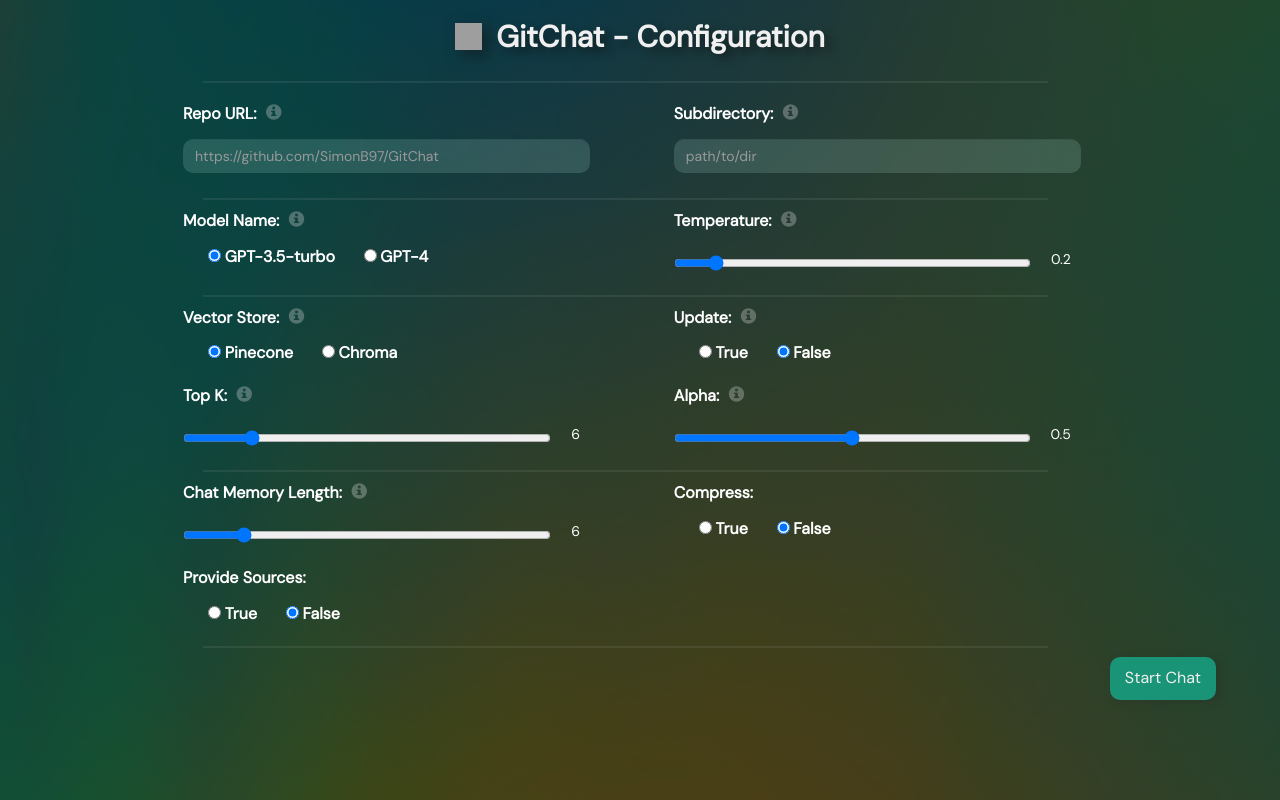
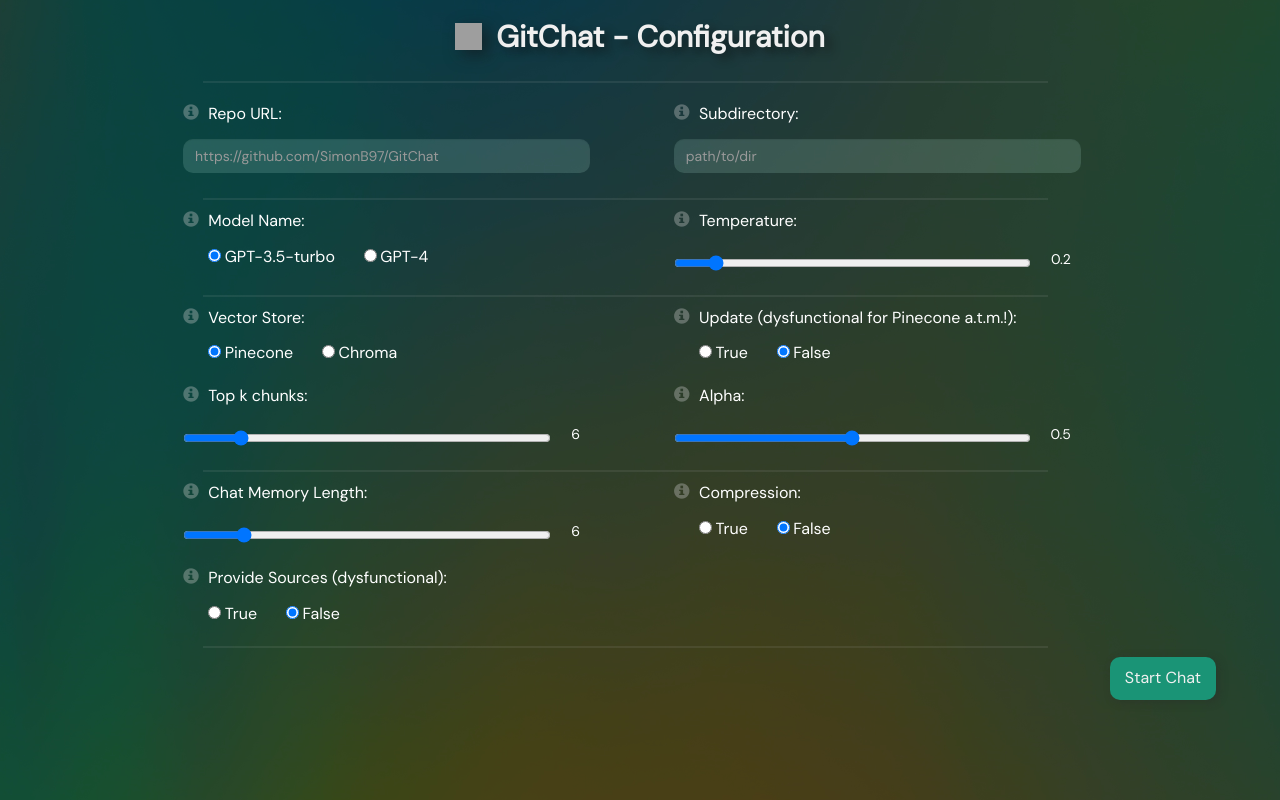
Before and after one commit to SimonB97/GitChat, a Flask app: page /start in a window 1280 px wide. Run offline with Flask 2, Linux system fonts and the light colour scheme; some libraries are stand-ins or nearby versions; grey boxes are pictures that could not be loaded.

Commit message:
refactor(ui): adjusted appearance
bugfix(server): added update functionality chroma

refactor(server): disabled update for pinecone as it is not working currently

```diff
--- a/TODO.txt
+++ b/TODO.txt
@@ -12,3 +12,7 @@ OTHER:
 - automatic text encoding recognition (https://charset-normalizer.readthedocs.io/en/latest/) (done for python)
 - finish qa with sources chain support:
     - display probabilty of each source, so that hybrid search can be fine tuned
+- add option to enable/disable providing the whole conversation history together with the question to the doc retriever vs just the question
+- ui: if update:
+    - set chunk size/ overlap
+    - file extensions to download
--- a/src/app.py
+++ b/src/app.py
@@ -42,6 +42,9 @@ def start():
         global provide_sources
         provide_sources = request.form["provide_sources"]
 
+        # Override sources setting because it is not yet implemented ! REMOVE THIS LINE WHEN IMPLEMENTED !!!
+        provide_sources = "false"
+
         print(f"repo url in request (complete): {repo_url}")
 
         # initiazlize the chatbot and store the variables in the global scope
--- a/src/templates/index.html
+++ b/src/templates/index.html
@@ -1,3 +1,4 @@
+<!-- index.html -->
 <!DOCTYPE html>
 <html>
 
--- a/src/templates/start_page.html
+++ b/src/templates/start_page.html
@@ -41,12 +42,12 @@
         }
 
         label {
-            /* font-weight: bold; */
+            font-weight: 400;
             font-size: 16px;
         }
 
         .info-icon {
-            margin-left: 5px;
+            margin-right: 5px;
         }
 
         .form-control {
@@ -209,23 +254,22 @@
                     classes: 'qtip-bootstrap'
                 },
                 position: {
-                    my: 'top center',
-                    at: 'bottom center',
+                    my: 'top left',
+                    at: 'bottom right',
                     adjust: {
-                        method: 'shift'
+                        method: 'flip (invert adjust.x/y)'
                     },
                 },
                 show: {
-                    event: 'mouseenter',
+                    // on click
+                    event: 'click',
                     effect: function() { $(this).fadeIn(250); },
                     solo: true
                 },
                 hide: {
-                    event: 'unfocus',
+                    event: 'unfocus click',
                     effect: function() { $(this).fadeOut(250); }
                 },
-
-
             });
         });
     </script>
@@ -242,16 +286,16 @@
             <div class="form-options"></div>
             <div class="horizontal-line"></div>
                 <div class="form-group form-group-textarea">
-                    <label for="repo_url">Repo URL: <i class="info-icon glyphicon glyphicon-info-sign" data-tooltip="Enter the repository URL here. <br><br>For example: <br> https://github.com/SimonB97/GitChat"></i></label>
+                    <label for="repo_url"><i class="info-icon glyphicon glyphicon-info-sign" data-tooltip="Enter the repository URL here. <br><br>For example: <br> https://github.com/SimonB97/GitChat"></i> Repo URL: </label>
                     <input type="text" class="form-control" id="repo_url" name="repo_url" placeholder="https://github.com/SimonB97/GitChat" required>
                 </div>
                 <div class="form-group form-group-textarea">
-                    <label for="subdirectory">Subdirectory: <i class="info-icon glyphicon glyphicon-info-sign" data-tooltip="Enter the subdirectory of the repository or leave blank to load the whole repository.<br><br> For example: <br>src/templates"></i></label>
+                    <label for="subdirectory"><i class="info-icon glyphicon glyphicon-info-sign" data-tooltip="Enter the subdirectory of the repository or leave blank to load the whole repository.<br><br> For example: <br>src/templates"></i> Subdirectory: </label>
                     <input type="text" class="form-control" id="subdirectory" name="subdirectory" placeholder="path/to/dir">
                 </div>
                 <div class="horizontal-line"></div>
                 <div class="form-group">
-                    <label for="model_name">Model Name: <i class="info-icon glyphicon glyphicon-info-sign" data-tooltip="Select the model for Question Answering here. <br><br> GPT-4: most capable, slower <br> GPT-3.5-turbo: very capable, very fast"></i></label>
+                    <label for="model_name"><i class="info-icon glyphicon glyphicon-info-sign" data-tooltip="Select the model for Question Answering here. <br><br> GPT-4: most capable, slower <br> GPT-3.5-turbo: very capable, very fast"></i> Model Name: </label>
                     <div>
                         <input type="radio" id="gpt-3.5-turbo" name="model_name" value="gpt-3.5-turbo" checked>
                         <label for="gpt-3.5-turbo">GPT-3.5-turbo</label>
@@ -260,7 +304,7 @@
                     </div>
                 </div>
                 <div class="form-group">
-                    <label for="temperature">Temperature: <i class="info-icon glyphicon glyphicon-info-sign" data-tooltip="What sampling temperature to use, between 0 and 2. <br><br>Higher values like 0.8 will make the output more random, while lower values like 0.2 will make it more focused and deterministic."></i></label>
+                    <label for="temperature"><i class="info-icon glyphicon glyphicon-info-sign" data-tooltip="What sampling temperature to use, between 0 and 2. <br><br>Higher values like 0.8 will make the output more random, while lower values like 0.2 will make it more focused and deterministic."></i> Temperature: </label>
                     <div class="slider-container">
                         <input type="range" class="form-control" id="temperature" name="temperature" min="0" max="2" step="0.1" value="0.2" oninput="updateSliderValue(this, 'temperature_output')" required>
                         <span id="temperature_output">0.2</span>
@@ -268,7 +312,7 @@
                 </div>
                 <div class="horizontal-line"></div>
                 <div class="form-group">
-                    <label for="vector_store">Vector Store: <i class="info-icon glyphicon glyphicon-info-sign" data-tooltip="Select the vector store to use here. <br><br>    Pinecone (cloud): best results, limited *requires API key* <br>Chroma (local): free, unlimited local indexes"></i></label>
+                    <label for="vector_store"><i class="info-icon glyphicon glyphicon-info-sign" data-tooltip="Select the vector store to use here. <br><br>    Pinecone (cloud): best results, limited *requires API key* <br>Chroma (local): free, unlimited local indexes"></i> Vector Store: </label>
                     <div>
                         <input type="radio" id="vector_store_pinecone" name="vector_store" value="pinecone" checked>
                         <label for="vector_store_pinecone">Pinecone</label>
@@ -277,7 +321,7 @@
                     </div>
                 </div>
                 <div class="form-group">
-                    <label for="update">Update: <i class="info-icon glyphicon glyphicon-info-sign" data-tooltip="Whether to update the vector store with the latest data, will take longer to load."></i></label>
+                    <label for="update"><i class="info-icon glyphicon glyphicon-info-sign" data-tooltip="Whether to update the vector store with the latest data, will take longer to load."></i> Update (dysfunctional for Pinecone a.t.m.!): </label>
                     <div>
                         <input type="radio" id="update_true" name="update" value="true">
                         <label for="update_true">True</label>
@@ -286,15 +330,15 @@
                     </div>
                 </div>
                 <div class="form-group">
-                    <label for="top_k">Top K: <i class="info-icon glyphicon glyphicon-info-sign" data-tooltip="The number of chunks to return by the document retriever. <br><br> Note:  Depending on the chunk size and context window size of the model, too high values might fill up the context window, which leads to the LLM 'forgetting' some earlier lines of text. I suggest to try something between 5 and 15. (Chunk size is currently hardcoded: 1000 characters)"></i></label>
+                    <label for="top_k"><i class="info-icon glyphicon glyphicon-info-sign" data-tooltip="The number of chunks to return by the document retriever. <br><br> Note:  Depending on the chunk size and context window size of the model, too high values might fill up the context window, which leads to the LLM 'forgetting' some earlier lines of text. I suggest to try something between 5 and 15. (Chunk size is currently hardcoded: 1000 characters)"></i> Top k chunks: </label>
                     <div class="slider-container">
-                        <input type="range" class="form-control" id="top_k" name="top_k" min="1" max="30" step="1" value="6" oninput="updateSliderValue(this, 'top_k_output')" required>
+                        <input type="range" class="form-control" id="top_k" name="top_k" min="1" max="50" step="1" value="8" oninput="updateSliderValue(this, 'top_k_output')" required>
                         <span id="top_k_output">6</span>
                     </div>
                 </div>
                 <div id="alpha_form" class="form-group">
-                    <label for="alpha">Alpha: <i class="info-icon glyphicon glyphicon-info-sign" data-tooltip="The alpha parameter controls the weighting between the dense and sparse vector search scores when Hybrid Search is used, which is currently the only search option for Pinecone. (see: https://www.pinecone.io/learn/hybrid-search-intro/)
-                    [1 -> Dense Search, 0 -> Sparse Search, 0.5 -> Hybrid Search] Advice: Use higher values for documents that are likely similar to the training domain of the LLM. Use lower values for documents with domain-specific language (e.g. Code, Medical Research Papers)" ></i></label>
+                    <label for="alpha"><i class="info-icon glyphicon glyphicon-info-sign" data-tooltip="The alpha parameter controls the weighting between the dense and sparse vector search scores when Hybrid Search is used, which is currently the only search option for Pinecone. <br>(see: https://www.pinecone.io/learn/hybrid-search-intro/) <br><br>
+                        1 means dense search <br> 0 means sparse search <br> 0.5 means hybrid search <br><br> Advice: Use higher values for documents that are likely similar to the training domain of the LLM. Use lower values for documents with domain-specific language (e.g. medical research rapers, maybe code)" ></i> Alpha: </label>
                     <div class="slider-container">
                         <input type="range" class="form-control" id="alpha" name="alpha" min="0.1" max="0.9" step="0.1" value="0.5" oninput="updateSliderValue(this, 'alpha_output')" required>
                         <span id="alpha_output">0.5</span>
@@ -302,14 +346,14 @@
                 </div>
                 <div class="horizontal-line"></div>
                 <div class="form-group">
-                    <label for="mem_window_k">Chat Memory Length: <i class="info-icon glyphicon glyphicon-info-sign" data-tooltip="Enter the memory window size here. This determines how many of the latest messages should be kept in the AIs memory."></i></label>
+                    <label for="mem_window_k"><i class="info-icon glyphicon glyphicon-info-sign" data-tooltip="Enter the memory window size here. This determines how many of the latest messages should be kept in the AIs memory."></i> Chat Memory Length: </label>
                     <div class="slider-container">
                         <input type="range" class="form-control" id="mem_window_k" name="mem_window_k" min="0" max="40" step="1" value="6" oninput="updateSliderValue(this, 'mem_window_k_output')" required>
                         <span id="mem_window_k_output">6</span>
                     </div>
                 </div>
                 <div class="form-group">
-                    <label for="compress">Compress:</label>
+                    <label for="compress"><i class="info-icon glyphicon glyphicon-info-sign" data-tooltip="Whether to use the Contextual Compression Retriever from Langchain. <br> This is a tool that uses another retriever (LLM) to get relevant documents for a query, and then applies compressors and document transformers to filter out irrelevant or redundant information and return only the most relevant content to the user. <br><br>Note: This will make repsonse times slower, depending on the model used. <br><br> When enabled, choose a model for compression from the displayed drop-down menu."></i> Compression: </label>
                     <div>
                         <input type="radio" id="compress_true" name="compress" value="true" onchange="toggleModelNameCompressor()">
                         <label for="compress_true">True</label>
@@ -319,9 +363,9 @@
                     </div>
                 </div>
                 <div class="form-group form-group-textarea">
-                    <label for="model_name_compressor">Model Name Compressor:</label>
+                    <label for="model_name_compressor">Compression model:</label>
                     <div>
-                        <select id="model_name_compressor" name="model_name_compressor" class="form-control">
+                        <select id="model_name_compressor" name="model_name_compressor" class="form-control drop-down">
                             <option value="text-davinci-003">text-davinci-003</option>
                             <option value="text-davinci-002">text-davinci-002</option>
                             <option value="gpt-3.5-turbo">gpt-3.5-turbo</option>
@@ -335,7 +379,7 @@
                     </div>
                 </div>
                 <div class="form-group">
-                    <label for="provide_sources">Provide Sources:</label>
+                    <label for="provide_sources"><i class="info-icon glyphicon glyphicon-info-sign" data-tooltip="Whether to provide sources for the answers. <br><br>Note: WORK IN PROGRESS! Not functional."></i> Provide Sources (dysfunctional): </label>
                     <div>
                         <input type="radio" id="provide_sources_true" name="provide_sources" value="true">
                         <label for="provide_sources_true">True</label>
--- a/src/utils/helpers.py
+++ b/src/utils/helpers.py
@@ -50,7 +50,7 @@ def get_github_docs(repo_url: str):
             .strip()
         )
         repo_path = pathlib.Path(d)
-        file_patterns = ["*.md", "*.mdx", "*.rst", "*.ipynb", "*.py"]
+        file_patterns = ["*.md", "*.mdx", "*.rst", "*.ipynb", "*.py", "*.yaml", "*.html"]
         matched_files = []
 
         for pattern in file_patterns:
@@ -69,6 +69,9 @@ def get_github_docs(repo_url: str):
                     page_content = helpers.convert_ipynb_to_md(str(file))
                 elif file_ext == ".py":
                     page_content = helpers.convert_py_to_md(str(file))
+                # yaml
+                elif file_ext in [".yaml", ".html"]:
+                    page_content = f.read()
                 else:
                     continue
 
```
Also changed, not shown: other parts of src/templates/start_page.html (+47 -2 lines), src/chatbot.py (+33 -58 lines), README.md.
